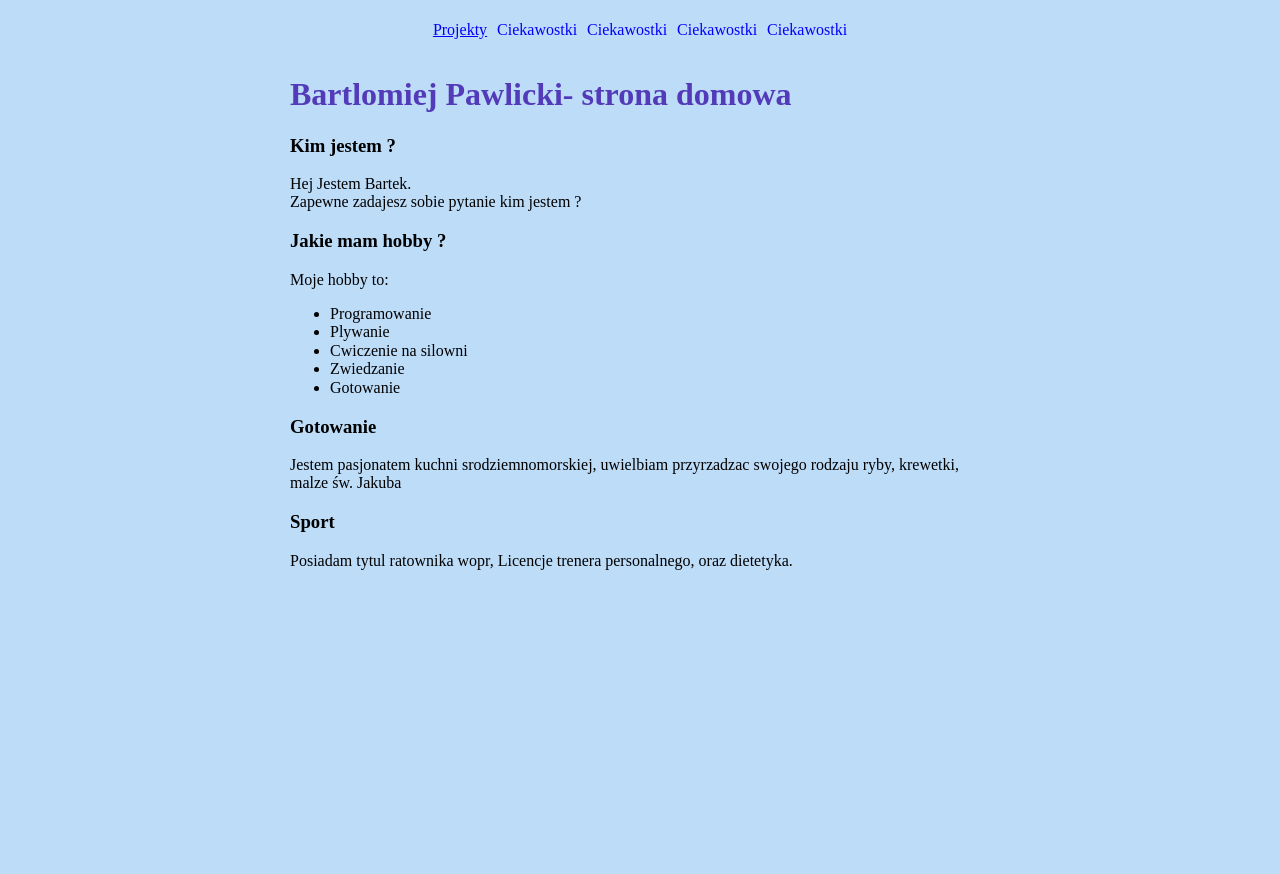
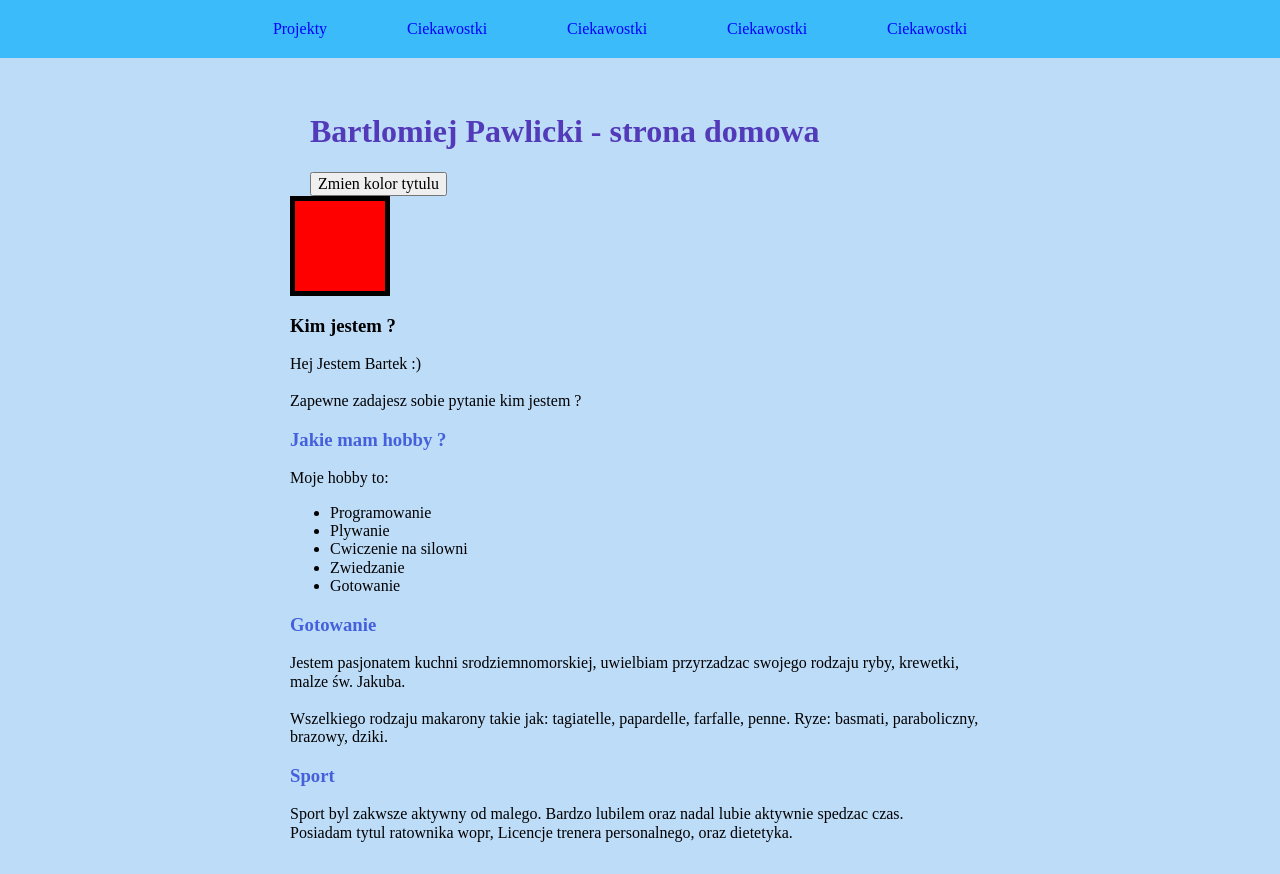
Before and after one commit to BartlomiejPawlicki/homepage, a website: page src/content/index.html in a window 1280 px wide. Before the commit the page ends 800 px from the top, so only its background shows below. Drawn offline with nearby package versions, Linux system fonts and the light colour scheme; files that its build step writes are made by us from their sources.

Commit message:
feature navbar

```diff
--- a/src/content/index.html
+++ b/src/content/index.html
@@ -32,10 +32,11 @@
         <nav class="navigation">
             <ul class="navigation__list">
                 <li class="navigation__item"><a class="navigation__content" href="https://www.google.pl/">Projekty</li></a>
-                    <li class="navigation__item"><a class="navigation__content">Ciekawostki</li></a>
-                        <li class="navigation__item"><a class="navigation__content">Ciekawostki</li></a>
-                            <li class="navigation__item"><a class="navigation__content">Ciekawostki</li></a>
-                                <li class="navigation__item"><a class="navigation__content">Ciekawostki</li></a>
+                    <li class="navigation__item">
+                        <a href="Ciekawostki.html" class="navigation__content">Ciekawostki</li></a>
+                        <li class="navigation__item "><a class="navigation__content ">Ciekawostki</li></a>
+                            <li class="navigation__item "><a class="navigation__content ">Ciekawostki</li></a>
+                                <li class="navigation__item "><a class="navigation__content ">Ciekawostki</li></a>
             </ul>
 
         </nav>
@@ -44,20 +45,24 @@
 
     <main class="main">
         <header class="site__header">
-            <h1 class="main__header">Bartlomiej Pawlicki- strona domowa</h1>
+            <h1 class="main__header main__header--js">Bartlomiej Pawlicki - strona domowa</h1>
+            <button class="change change--js">Zmien kolor tytulu </button>
         </header>
         <section class="about">
+            <div class="about__box"></div>
             <h3 class="about__header">Kim jestem ?</h3>
             <p class="about__content">
-                Hej Jestem Bartek. </br>
+                Hej Jestem Bartek :)
+                </br>
+                </br>
                 Zapewne zadajesz sobie pytanie kim jestem ?
             </p>
         </section>
 
 
-        <section class="about__me">
-            <h3 class="about__tittle">Jakie mam hobby ?</h3>
-            <p class="about__paragraph">
+        <section class="diary">
+            <h3 class="diary__tittle">Jakie mam hobby ?</h3>
+            <p class="diary__paragraph">
                 Moje hobby to:
                 <ul>
                     <li>Programowanie</li>
@@ -68,16 +73,22 @@
                 </ul>
             </p>
         </section>
-        <section class="about__me">
-            <h3 class="about__tittle">Gotowanie</h3>
-            <p class="about__paragraph">
-                Jestem pasjonatem kuchni srodziemnomorskiej, uwielbiam przyrzadzac swojego rodzaju ryby, krewetki, malze św. Jakuba
+        <section class="diary">
+            <h3 class="diary__tittle">Gotowanie</h3>
+            <p class="diary__paragraph">
+                Jestem pasjonatem kuchni srodziemnomorskiej, uwielbiam przyrzadzac swojego rodzaju ryby, krewetki, malze św. Jakuba.
+                </br>
+                </br> Wszelkiego rodzaju makarony takie jak: tagiatelle, papardelle, farfalle, penne. Ryze: basmati, paraboliczny, brazowy, dziki.
             </p>
         </section>
-        <section class="about__me">
-            <h3 class="about__tittle">Sport</h3>
-            <p class="about__paragraph">
+        <section class="diary">
+            <h3 class="diary__tittle">Sport</h3>
+            <p class="diary__paragraph">
+                Sport byl zakwsze aktywny od malego. Bardzo lubilem oraz nadal lubie aktywnie spedzac czas.
+                </br>
                 Posiadam tytul ratownika wopr, Licencje trenera personalnego, oraz dietetyka.
+
+
 
             </p>
         </section>
--- a/src/js/main.js
+++ b/src/js/main.js
@@ -18,3 +18,11 @@ if ('serviceWorker' in navigator) {
 
 
 console.log(`Hello world!`);
+
+const changeButton = document.querySelector('.change--js')
+const changeColor = document.querySelector('.main__header--js')
+
+changeButton.addEventListener('click', (e) => {
+    changeColor.innerHTML = 'click click';
+    changeColor.classList.toggle('main__header--red')
+})
--- a/src/scss/_variables.scss
+++ b/src/scss/_variables.scss
@@ -1,3 +1,2 @@
-$violet: #000;
-$yellow: #F9C802;
 $black: rgb(0, 0, 0);
+$blue: rgb(78, 55, 209);
--- a/src/scss/main.scss
+++ b/src/scss/main.scss
@@ -16,31 +16,44 @@ body {
 }
 
 .site__header {
+    padding-top: 60px;
     color: rgb(82, 58, 185);
     width: 100%;
     justify-content: center;
     align-items: center;
+    padding-left: 20px;
+}
+
+.main__header--red {
+    color: red;
 }
 
 .header__list {
-    text-decoration-style: solid;
+    text-decoration: none;
 }
 
 .navigation {
-    color: black;
+    background: rgb(60, 187, 250);
+    position: fixed;
+    width: 100%;
+    margin: 0;
+    top: 0;
     &__list {
         list-style: none;
         padding: 0;
         display: flex;
         align-items: center;
         justify-content: center;
+        margin: 0
     }
     &__item {
-        padding: 5px;
+        padding: 20px;
         display: block;
+        margin-right: 40px;
     }
     &__content {
         color: blue;
+        text-decoration: none;
     }
 }
 
@@ -49,3 +62,19 @@ body {
     max-width: 700px;
     margin: 32px auto;
 }
+
+.diary__tittle {
+    color: rgb(69, 96, 219);
+}
+
+.about__box {
+    width: 100px;
+    height: 100px;
+    border: 5px solid black;
+    background: red;
+    box-sizing: border-box;
+    top: 0px;
+    padding: 10px;
+    right: 50%;
+    position: sticky;
+}
```
Also changed, not shown: src/content/Ciekawostki.html (added, +35 -0 lines), src/assets/img/Bartek.png (added). Lines whose indentation alone changed are shown as unchanged.
